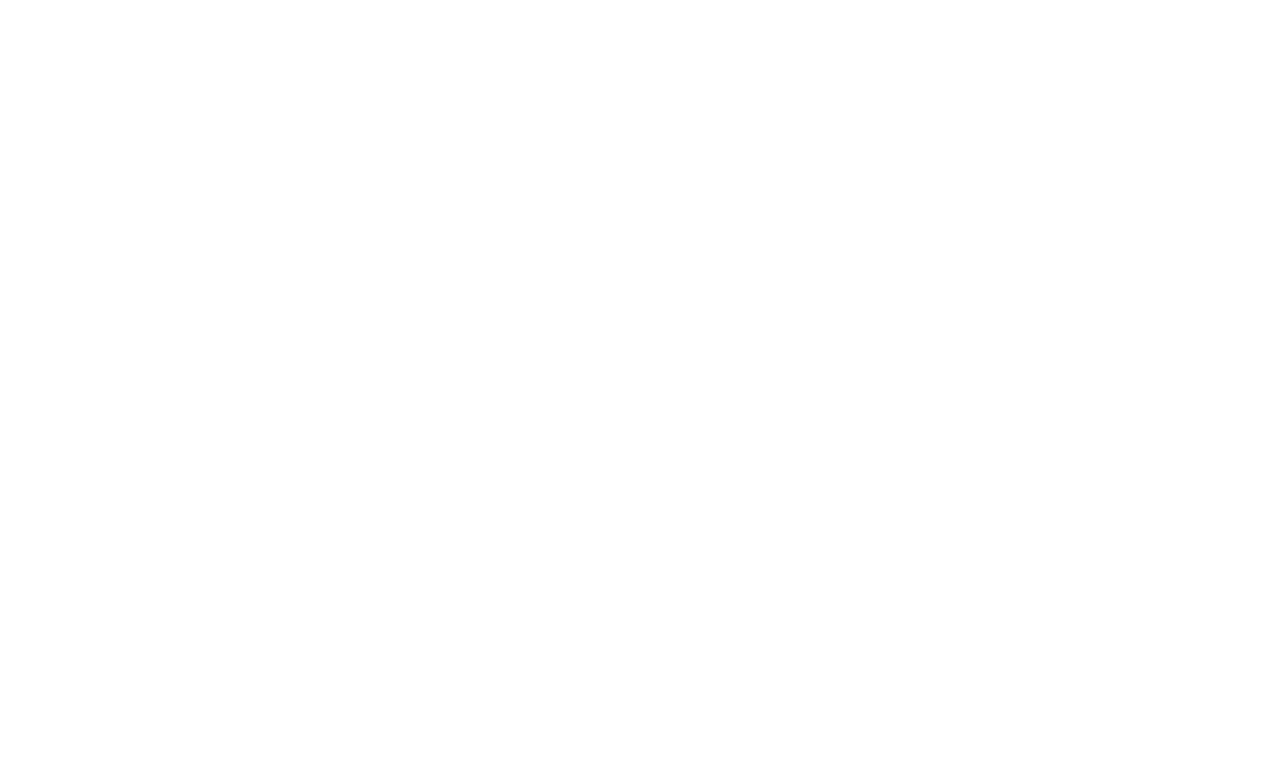
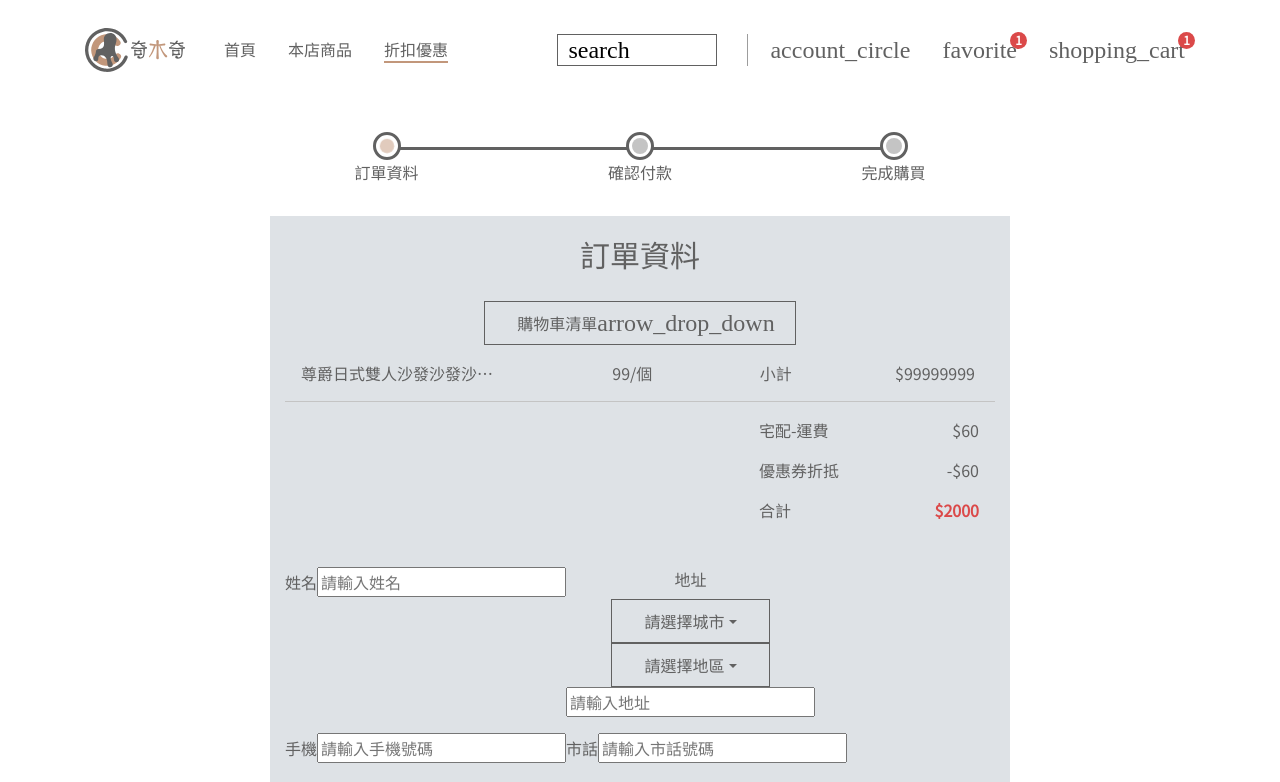
Before and after one commit to tatdt622989/ChiMooChi, a Vue app: page /#/checkout/order-form in a window 1280 px wide. Shown: the top 782 px of the page. Built offline with nearby package versions, Linux system fonts and the light colour scheme; a web font is replaced by a local one.

Commit message:
Update chekout page

```diff
--- a/src/assets/scss/components/_button.scss
+++ b/src/assets/scss/components/_button.scss
@@ -145,8 +145,8 @@
       background-color: $color;
     }
     &:not(:disabled):not(.disabled):active {
-      background-color: transparent;
-      color: $color;
+      background-color: $color;
+      color: white;
     }
     &:focus{
       background-color: $color;
--- a/src/components/catalog/Counter.vue
+++ b/src/components/catalog/Counter.vue
@@ -26,12 +26,6 @@
   @include media-breakpoint-up(md) {
     order: 0;
   }
-  .counter-btn {
-    &:hover {
-      background-color: $favorite-modal-btn;
-      color: #fff;
-    }
-  }
   .counter-quantity {
     align-items: center;
     display: flex;
--- a/src/components/catalog/Navbar.vue
+++ b/src/components/catalog/Navbar.vue
@@ -14,9 +14,9 @@
           <img src="@/assets/images/logo.svg" alt="ChiMooChi" class="navbar-brand-img"/>
         </router-link>
       </div>
-      <div class="navbar-primary align-items-center d-flex"
+      <div class="navbar-primary"
           :class="{active : navBarIsActive}">
-        <button class="close-navbar-btn align-self-end" @click="toggleNav">
+        <button class="close-navbar-btn" @click="toggleNav">
           <span class="material-icons">close</span>
         </button>
         <ul class="navbar-nav">
@@ -54,7 +54,7 @@
           <input class="search-input" type="search" placeholder="搜尋" />
         </form>
       </div>
-      <ul class="navbar-member navbar-nav flex-row w-auto">
+      <ul class="navbar-member navbar-nav">
         <li class="navbar-member-item">
           <a href="#" class="navbar-member-link btn-square">
             <span class="material-icons lh-1">account_circle</span>
@@ -170,7 +170,9 @@
     flex-basis: 100%;
     position: static;
   }
+  align-items: center;
   background-color: #fff;
+  display: flex;
   transition: $transition-collapse;
   z-index: $zindex-navbar;
 }
@@ -238,6 +240,7 @@
   @include media-breakpoint-up(lg) {
     display: none;
   }
+  align-self: flex-end;
 }
 .search-form{
   @include media-breakpoint-up(xs) {
@@ -316,6 +319,8 @@
 .navbar-member {
   align-items: center;
   display: flex;
+  flex-direction: row;
+  width: auto;
 }
 .navbar-member-item {
   @include media-breakpoint-up(xs) {
--- /dev/null
+++ b/src/components/catalog/OrderForm.vue
@@ -0,0 +1,129 @@
+<template>
+  <div class="row w-100-pct">
+    <div class="col-8 d-flex flex-wrap justify-content-center offset-2 order-form-wrap">
+      <h1 class="f-lg-30 f-24 mt-16 mb-24 w-100-pct">訂單資料</h1>
+      <button
+        class="order-form-cart-list-btn btn btn-outline-secondary
+        d-flex justify-content-center f-16 mb-16"
+      >
+        購物車清單
+        <span class="material-icons">arrow_drop_down</span>
+      </button>
+      <div class="order-form-cart-list">
+        <div class="order-form-cart-item d-flex flex-wrap justify-content-between w-100-pct">
+          <p class="order-cart-item-title pl-16 text-overflow">尊爵日式雙人沙發沙發沙發沙發沙發</p>
+          <p class="order-cart-item-quantity">
+            <span>99</span>/個
+          </p>
+          <p class>小計</p>
+          <p class="order-cart-item-price pr-16">$99999999</p>
+          <hr class="w-100-pct" />
+        </div>
+        <div class="order-form-total pr-16">
+          <p class="w-50-pct text-left mb-16">宅配-運費</p>
+          <p class="w-50-pct mb-16">$60</p>
+          <p class="w-50-pct text-left mb-16">優惠券折抵</p>
+          <p class="w-50-pct mb-16">-$60</p>
+          <p class="w-50-pct text-left mb-45">合計</p>
+          <p class="w-50-pct mb-32 text-danger font-weight-bold">$2000</p>
+        </div>
+      </div>
+      <form class="order-form">
+        <div class="form-group">
+          <label for="user-name">姓名</label>
+          <input type="text" id="user-name" placeholder="請輸入姓名" autocomplete="name"/>
+        </div>
+        <div class="form-group">
+          <label for="address">地址</label>
+          <div class="dropdown">
+            <button
+              class="btn btn-outline-secondary dropdown-toggle px-8 px-sm-32"
+              type="button"
+              id="dropdownMenuButton"
+              data-toggle="dropdown"
+              aria-haspopup="true"
+              aria-expanded="false"
+            >請選擇城市</button>
+            <div class="dropdown-menu dropdown-menu-right" aria-labelledby="dropdownMenuButton">
+              <button class="dropdown-item" type="button">高到低</button>
+              <button class="dropdown-item" type="button">低到高</button>
+            </div>
+          </div>
+          <div class="dropdown">
+            <button
+              class="btn btn-outline-secondary dropdown-toggle px-8 px-sm-32"
+              type="button"
+              id="dropdownMenuButton"
+              data-toggle="dropdown"
+              aria-haspopup="true"
+              aria-expanded="false"
+            >請選擇地區</button>
+            <div class="dropdown-menu dropdown-menu-right" aria-labelledby="dropdownMenuButton">
+              <button class="dropdown-item" type="button">高到低</button>
+              <button class="dropdown-item" type="button">低到高</button>
+            </div>
+          </div>
+          <input type="text" id="address" placeholder="請輸入地址" autocomplete="street-address"/>
+        </div>
+        <div class="form-group">
+          <label for="cellphone">手機</label>
+          <input type="text" id="cellphone" placeholder="請輸入手機號碼" autocomplete="tel"/>
+        </div>
+        <div class="form-group">
+          <label for="telephone">市話</label>
+          <input type="text" id="telephone" placeholder="請輸入市話號碼" autocomplete="tel-local"/>
+        </div>
+        <div class="form-group">
+          <label for="telephone">電子信箱</label>
+          <input type="email" id="telephone" placeholder="請輸入電子信箱" autocomplete="email"/>
+        </div>
+        <div class="form-group">
+          <textarea name="" id="" cols="30" rows="10"></textarea>
+        </div>
+      </form>
+    </div>
+  </div>
+</template>
+
+<style lang="scss">
+.order-form-wrap {
+  background-color: $gray-300;
+}
+.order-form-cart-list-btn {
+  padding-right: 20px;
+}
+.order-form-cart-list {
+  display: flex;
+  flex-wrap: wrap;
+  justify-content: flex-end;
+  width: 100%;
+}
+.order-cart-item-title {
+  text-align: left;
+  width: 220px;
+}
+.order-cart-item-quantity {
+  width: 48px;
+}
+.order-cart-item-price {
+  display: flex;
+  flex-wrap: wrap;
+  text-align: right;
+  width: 100px;
+}
+.order-form-total {
+  @include media-breakpoint-up(lg) {
+    width: 196px;
+  }
+  @include media-breakpoint-up(xl) {
+    width: 236px;
+  }
+  display: flex;
+  flex-wrap: wrap;
+  text-align: right;
+}
+.order-form {
+  display: flex;
+  flex-wrap: wrap;
+}
+</style>
--- /dev/null
+++ b/src/components/catalog/Payment.vue
@@ -0,0 +1,3 @@
+<template>
+  <div><h1>2</h1></div>
+</template>
--- /dev/null
+++ b/src/components/catalog/PaymentStatus.vue
@@ -0,0 +1,3 @@
+<template>
+  <div><h1>3</h1></div>
+</template>
--- a/src/pages/Checkout.vue
+++ b/src/pages/Checkout.vue
@@ -1,3 +1,99 @@
 <template>
-  <div></div>
+  <div class="container d-flex justify-content-center flex-wrap">
+    <div class="checkout-flowchart mt-32">
+      <div class="checkout-flowchart-status-frame">
+        <div class="checkout-flowchart-status active"></div>
+      </div>
+      <div class="checkout-flowchart-status-frame">
+        <div class="checkout-flowchart-status"></div>
+      </div>
+      <div class="checkout-flowchart-status-frame">
+        <div class="checkout-flowchart-status"></div>
+      </div>
+      <div class="checkout-flowchart-line"></div>
+      <ul class="checkout-flowchart-title mb-32">
+        <li>訂單資料</li>
+        <li>確認付款</li>
+        <li>完成購買</li>
+      </ul>
+    </div>
+    <router-view></router-view>
+  </div>
 </template>
+
+<script>
+</script>
+
+<style lang="scss">
+.checkout-flowchart {
+  @include media-breakpoint-up(lg) {
+    width: 571px;
+  }
+  display: flex;
+  flex-wrap: wrap;
+  justify-content: space-between;
+  position: relative;
+}
+.checkout-flowchart-line {
+  background-color: $secondary;
+  height: 3px;
+  left: 0;
+  margin: 0 auto;
+  position: absolute;
+  right: 0;
+  top: 15px;
+  width: 507px;
+  z-index: 0;
+}
+.checkout-flowchart-status-frame {
+  &:nth-of-type(1) {
+    margin-left: 18px;
+  }
+  &:nth-of-type(3) {
+    margin-right: 18px;
+  }
+  align-items: center;
+  background-color: white;
+  border: 3px solid $secondary;
+  border-radius: 999rem;
+  display: flex;
+  height: 28px;
+  justify-content: center;
+  padding: 3px;
+  width: 28px;
+  z-index: 1;
+}
+.checkout-flowchart-status {
+  background-color: $flowchart-status-bg-color;
+  border-radius: 999rem;
+  height: 16px;
+  width: 16px;
+}
+.checkout-flowchart-status.active {
+  @keyframes flashing {
+    0% {
+      opacity: 0.5;
+      transform: scale(0.9);
+    }
+    50% {
+      opacity: 1;
+      transform: scale(1);
+    }
+    100% {
+      opacity: 0.5;
+      transform: scale(0.9);
+    }
+  }
+  animation-name: flashing;
+  animation-iteration-count: infinite;
+  animation-duration: 1s;
+  background-color: $flowchart-status-active-bg-color;
+}
+.checkout-flowchart-title {
+  display: flex;
+  justify-content: space-between;
+  list-style: none;
+  padding: 0;
+  width: 100%;
+}
+</style>
--- a/src/pages/Product.vue
+++ b/src/pages/Product.vue
@@ -19,8 +19,8 @@
             aria-expanded="false"
           >價格</button>
           <div class="dropdown-menu dropdown-menu-right" aria-labelledby="dropdownMenuButton">
-            <a class="dropdown-item" href="#">高到低</a>
-            <a class="dropdown-item" href="#">低到高</a>
+            <button class="dropdown-item" type="button">高到低</button>
+            <button class="dropdown-item" type="button">低到高</button>
           </div>
         </div>
       </div>
--- a/src/router/index.js
+++ b/src/router/index.js
@@ -1,15 +1,26 @@
 import Vue from 'vue';
 import VueRouter from 'vue-router';
-import Catalog from '../views/Catalog.vue';
-import Home from '../pages/Home.vue';
-import Product from '../pages/Product.vue';
-import ProductInfo from '../pages/ProductInfo.vue';
-import Cart from '../pages/Cart.vue';
-import Checkout from '../pages/Checkout.vue';
+// Views
+import Catalog from '@/views/Catalog.vue';
+// Pages
+import Home from '@/pages/Home.vue';
+import Product from '@/pages/Product.vue';
+import ProductInfo from '@/pages/ProductInfo.vue';
+import Cart from '@/pages/Cart.vue';
+import Checkout from '@/pages/Checkout.vue';
+// Components
+import OrderForm from '@/components/catalog/OrderForm.vue';
+import Payment from '@/components/catalog/Payment.vue';
 
 Vue.use(VueRouter);
 
 const routes = [
+  {
+    // 沒有被定義的path
+    path: '*',
+    // 導向home頁面，因為如果直接輸入沒有被定義的path會帶出空白頁
+    redirect: '/home',
+  },
   {
     path: '/',
     redirect: '/home',
@@ -38,8 +49,21 @@
       },
       {
         path: 'checkout',
+        redirect: '/checkout/order-form',
         name: 'Checkout',
         component: Checkout,
+        children: [
+          {
+            path: 'order-form',
+            name: 'OrderForm',
+            component: OrderForm,
+          },
+          {
+            path: 'payment',
+            name: 'Payment',
+            component: Payment,
+          },
+        ],
       },
     ],
   },
```
Also changed, not shown: src/assets/scss/helpers/_variables.scss (+5 -4 lines), src/pages/Cart.vue (+10 -9 lines).
